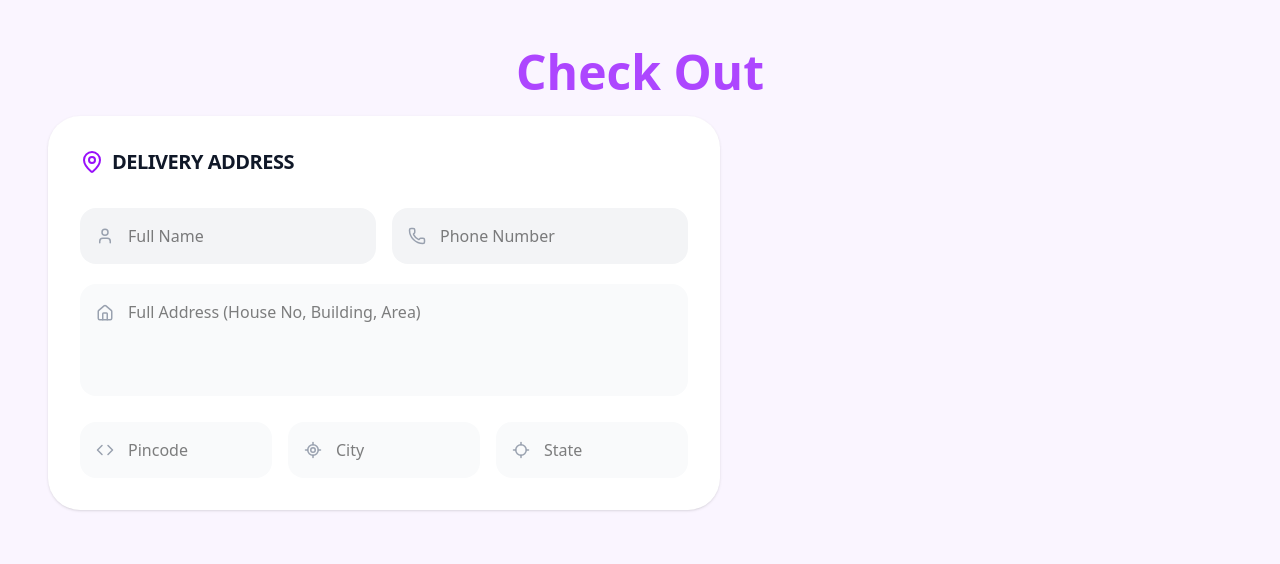
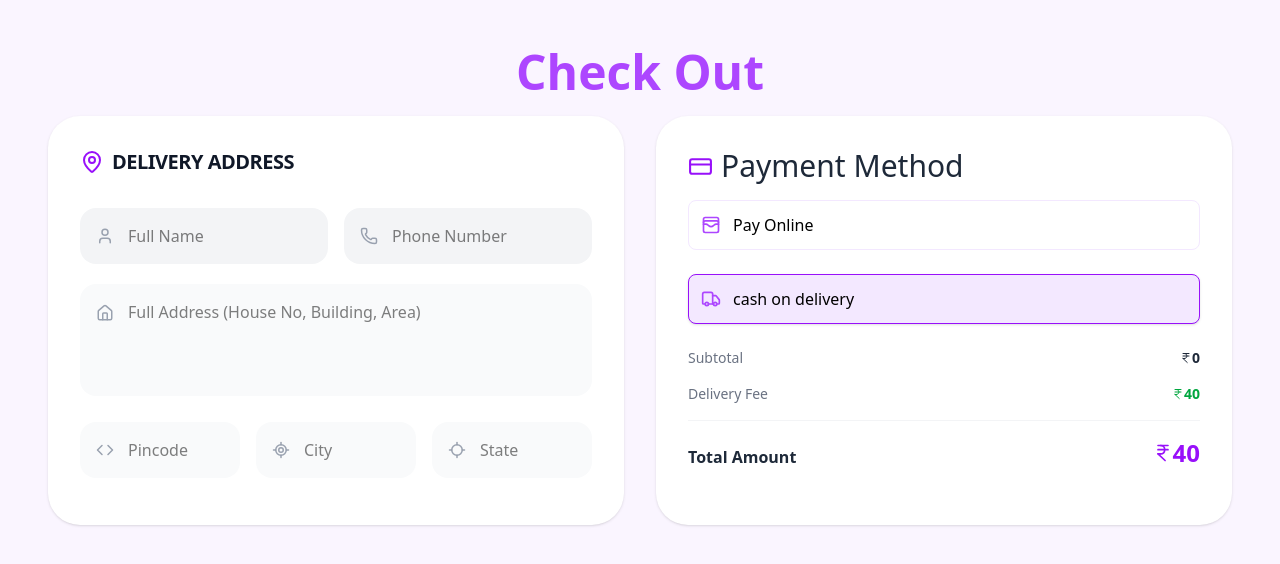
Before and after one commit to nickx2509-svg/webapp, a Next.js app: page /checkout in a window 1280 px wide. Shown: the top 564 px of the page. Built offline with nearby package versions, Linux system fonts and the light colour scheme; no server answers.

Commit message:
checkout page is completed

```diff
--- a/app/(user)/checkout/page.tsx
+++ b/app/(user)/checkout/page.tsx
@@ -1,6 +1,6 @@
 'use client'
 import React, { useEffect, useState } from 'react'
-import { MapPin, Phone, User, Home, Code, LocateFixedIcon, LocateIcon } from 'lucide-react'
+import { MapPin, Phone, User, Home, Code, LocateFixedIcon, LocateIcon, CreditCard, WalletCards, IndianRupee, Truck } from 'lucide-react'
 import { useSelector } from 'react-redux'
 import { RootState } from '@/redux/store'
 import dynamic from 'next/dynamic'
@@ -17,6 +17,7 @@ const markerIcon = new L.Icon({
 
 export default function CheckOut() {
   const { userData } = useSelector((state: RootState) => state.user)
+  const { subTotal,deliveryFee,finalTotal } = useSelector((state: RootState) => state.cart)
 
   const [address, setAddress] = useState({
     fullName: "",
@@ -28,6 +29,7 @@ export default function CheckOut() {
   })
 
   const [position, setPosition] = useState<[number, number] | null>(null)
+  const [payment,setPayment] = useState<"cod" | "online">("cod")
 
   useEffect(() => {
     if (navigator.geolocation) {
@@ -80,6 +82,9 @@ export default function CheckOut() {
   return (
     <div className="min-h-screen bg-purple-50 p-4 sm:p-12">
       <h1 className='text-center text-5xl text-purple-500 mb-5 font-bold'>Check Out</h1>
+      <div className='grid md:grid-cols-2 gap-8' >
+
+
       <div className="max-w-2xl mx-auto lg:ml-0 bg-white p-8 rounded-[32px] shadow-sm">
         <h2 className="flex items-center gap-2 font-black text-gray-900 uppercase tracking-tight mb-8 text-xl">
           <MapPin size={24} className="text-purple-600" /> Delivery Address
@@ -174,6 +179,67 @@ export default function CheckOut() {
 
         </form>
       </div>
+      <div className="lg:ml-0 bg-white p-8 rounded-[32px] shadow-sm flex flex-col">
+  <h1 className="text-3xl text-gray-800 mb-4 flex items-center gap-2">
+    <CreditCard className="text-purple-600" size={25} />
+    Payment Method
+  </h1>
+
+  <div className="mb-6 flex flex-col space-y-6">
+    <button onClick={() => setPayment("online")}
+      className={`flex items-center border border-purple-100  gap-3 w-full  rounded-lg p-3 transition-all ${
+        payment === "online"
+          ? "border-purple-600 bg-purple-100 shadow-sm"
+          : "hover:bg-gray-100"
+      }`}
+    >
+      <WalletCards className='text-purple-500' size={20} />
+      <span>Pay Online</span>
+    </button>
+
+    <button onClick={() => setPayment("cod")}
+      className={`flex items-center border border-purple-100 gap-3 w-full  rounded-lg p-3 transition-all ${
+        payment === "cod"
+          ? "border-purple-600 bg-purple-100 shadow-sm"
+          : "hover:bg-gray-100"
+      }`}
+    >
+      <Truck className='text-purple-500' size={20} />
+      <span>cash on delivery</span>
+    </button>
+ <div className='space-y-4 text-sm'>
+                 <div className='flex justify-between text-gray-500'>
+                   <span>Subtotal</span>
+                   <span className='flex items-center font-semibold text-gray-800'>
+                     <IndianRupee size={12} /> {subTotal}
+                   </span>
+                 </div>
+                 <div className='flex justify-between text-gray-500'>
+                   <span>Delivery Fee</span>
+                   <span className='flex items-center font-semibold text-green-600'>
+                     {deliveryFee === 0 ? 'FREE' : <><IndianRupee size={12} /> {deliveryFee}</>}
+                   </span>
+                 </div>
+
+                 <div className='border-t border-gray-100 pt-4 mt-4'>
+                   <div className='flex justify-between items-end'>
+                     <span className='text-base font-bold text-gray-800'>Total Amount</span>
+                     <span className='text-2xl font-black text-purple-600 flex items-center'>
+                       <IndianRupee size={20} /> {finalTotal}
+                     </span>
+                   </div>
+                 </div>
+
+
+
+
+  </div>
+
+
+</div>
+
+    </div>
+    </div>
     </div>
   )
 }
```
